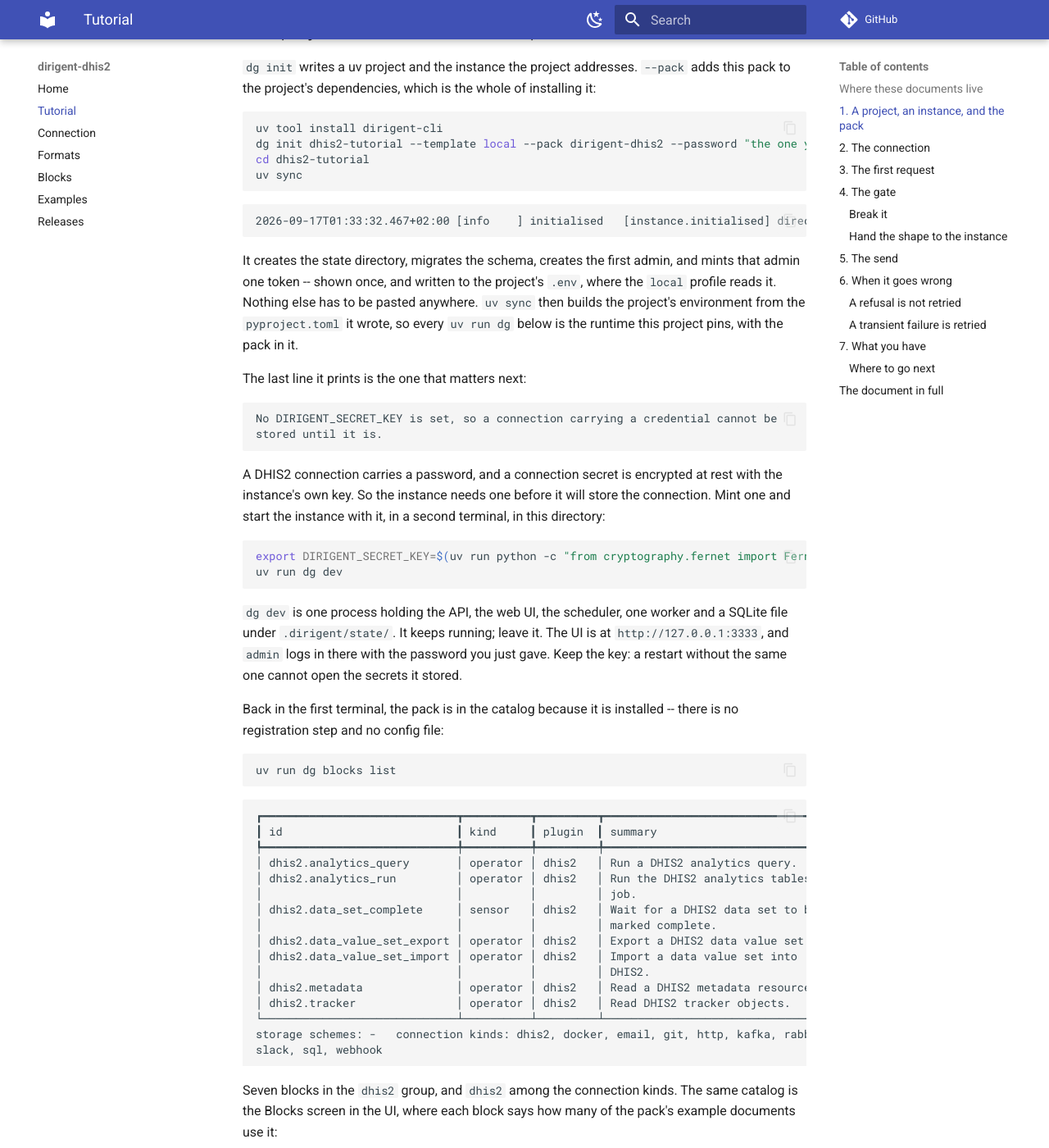
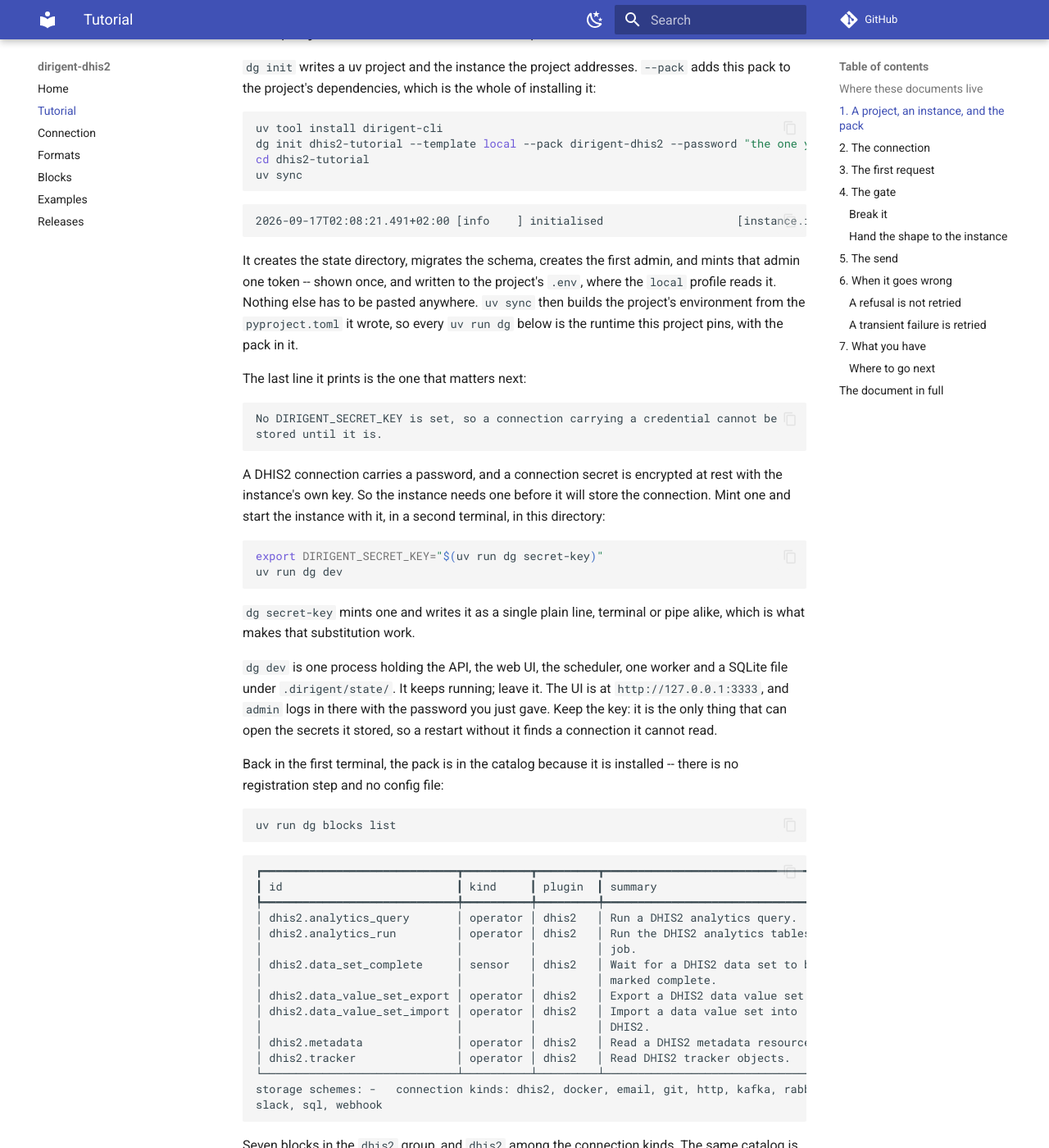
Before and after one commit to winterop-com/dirigent-dhis2, an MkDocs documentation site: the page built from docs/tutorial.md, in a window 1280 px wide and 1400 px high, scrolled down 911 px. Shown: the whole window at 82% size. Built offline with MkDocs 1.6.1 and Material for MkDocs 9.7.7, drawn with Linux system fonts in a browser that asks for light colours; comment, search, counter and statistics services are not loaded; some of the changed text lies outside the part shown.

Commit message:
docs: follow dirigent 0.16.1 in the tutorial
The init record reads version=0.16.1, and the envelope key is minted with
`dg secret-key`, which 0.16.1 adds, in place of a python one-liner. Section 1
was re-run end to end on 0.16.1, and every record line the page quotes is now
the console's own, padding included.

````diff
--- a/docs/tutorial.md
+++ b/docs/tutorial.md
@@ -47,7 +47,7 @@ uv sync
 ```
 
 ```text
-2026-09-17T01:33:32.467+02:00 [info    ] initialised   [instance.initialised] directory=/home/you/dhis2-tutorial state=.dirigent/state schema=0001_baseline admin=admin template=local version=0.16.0 packs=["dirigent-dhis2"]
+2026-09-17T02:08:21.491+02:00 [info    ] initialised                    [instance.initialised] directory=/home/you/dhis2-tutorial state=.dirigent/state schema=0001_baseline admin=admin template=local version=0.16.1 packs=["dirigent-dhis2"]
 ```
 
 It creates the state directory, migrates the schema, creates the first admin, and mints that
@@ -68,14 +68,18 @@ instance's own key. So the instance needs one before it will store the connectio
 and start the instance with it, in a second terminal, in this directory:
 
 ```bash
-export DIRIGENT_SECRET_KEY=$(uv run python -c "from cryptography.fernet import Fernet; print(Fernet.generate_key().decode())")
+export DIRIGENT_SECRET_KEY="$(uv run dg secret-key)"
 uv run dg dev
 ```
+
+`dg secret-key` mints one and writes it as a single plain line, terminal or pipe alike, which
+is what makes that substitution work.
 
 `dg dev` is one process holding the API, the web UI, the scheduler, one worker and a SQLite
 file under `.dirigent/state/`. It keeps running; leave it. The UI is at
 `http://127.0.0.1:3333`, and `admin` logs in there with the password you just gave. Keep the
-key: a restart without the same one cannot open the secrets it stored.
+key: it is the only thing that can open the secrets it stored, so a restart without it finds
+a connection it cannot read.
 
 Back in the first terminal, the pack is in the catalog because it is installed -- there is no
 registration step and no config file:
@@ -125,7 +129,7 @@ uv run dg connection create dhis2 play \
 ```
 
 ```text
-2026-09-17T01:34:12.697+02:00 [info    ] created   [connection.created] code=play connection_kind=dhis2 name="DHIS2 play demo" config={"base_url":"https://play.im.dhis2.org/stable-2-43-1","api_token":null,"basic_username":"admin","verify_tls":true,"timeout":"30s","basic_password":"***"}
+2026-09-17T02:09:08.356+02:00 [info    ] created                        [connection.created] code=play connection_kind=dhis2 name="DHIS2 play demo" config={"base_url":"https://play.im.dhis2.org/stable-2-43-1","api_token":null,"basic_username":"admin","verify_tls":true,"timeout":"30s","basic_password":"***"}
 ```
 
 The password is already withheld in the record the command answers with, and in every read
@@ -142,7 +146,7 @@ uv run dg connection check play
 ```
 
 ```text
-2026-09-17T01:34:15.002+02:00 [info    ] healthy   [connection.checked] code=play healthy=true version=2.43.1
+2026-09-17T02:13:24.567+02:00 [info    ] healthy                        [connection.checked] code=play healthy=true version=2.43.1
 ```
 
 That one line is four facts: the URL resolves, TLS is as configured, the credential is
@@ -226,10 +230,10 @@ uv run dg validate pipelines/dhis2-tutorial.yaml
 ```
 
 ```text
-2026-09-17T01:34:17.045+02:00 [info    ] valid   [validation] code=dhis2-tutorial document=pipelines/dhis2-tutorial.yaml checked="document, offline"
+2026-09-17T01:34:17.045+02:00 [info    ] valid                          [validation] code=dhis2-tutorial document=pipelines/dhis2-tutorial.yaml checked="document, offline"
   each step under the last one it waits for
     read  (dhis2.metadata)
-2026-09-17T01:34:17.047+02:00 [info    ] valid   [validated] documents=1 invalid=0
+2026-09-17T01:34:17.047+02:00 [info    ] valid                          [validated] documents=1 invalid=0
 ```
 
 Then store it on the instance and run it:
@@ -605,7 +609,7 @@ update dhis2-tutorial  version 3 (/home/you/dhis2-tutorial/pipelines/dhis2-tutor
 ```
 
 ```text
-2026-09-17T01:36:49.105+02:00 [info    ] import summary   [log rehearse] status=SUCCESS imported=0 updated=2 ignored=0 deleted=0 conflict_count=0
+2026-09-17T01:36:49.105+02:00 [info    ] import summary                 [log rehearse] status=SUCCESS imported=0 updated=2 ignored=0 deleted=0 conflict_count=0
 
 steps
 ┏━━━━━━━━━━┳━━━━━━━━━━━━━━━━━━━━━━━━━┳━━━━━━━━━━━┳━━━━━━━┳━━━━━━━━━━┳━━━━━━━━━━┳━━━━━━━┓
````
